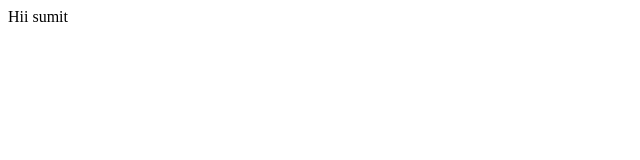
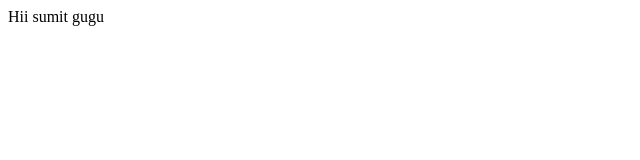
Before and after one commit to sumit1234567890000/practice, a plain HTML site: page index.html in a window 1280 px wide. Shown: the full height of the page, 0-640 px from the left. Drawn offline with Linux system fonts and the light colour scheme.

Commit message:
akash 2nd commit

```diff
--- a/index.html
+++ b/index.html
@@ -6,5 +6,5 @@
     <title>Document</title>
 </head>
 <body>
-    Hii sumit
+    Hii sumit gugu
 </body>
```
